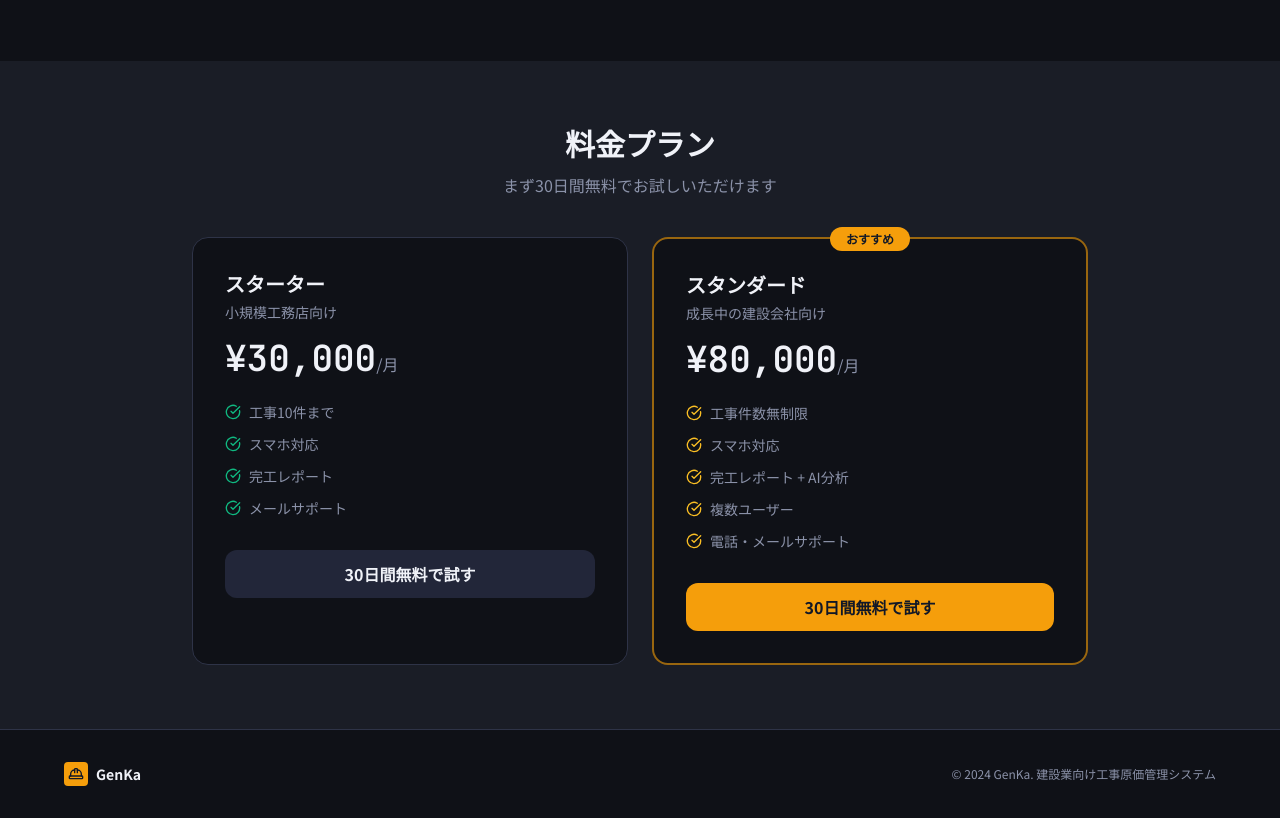
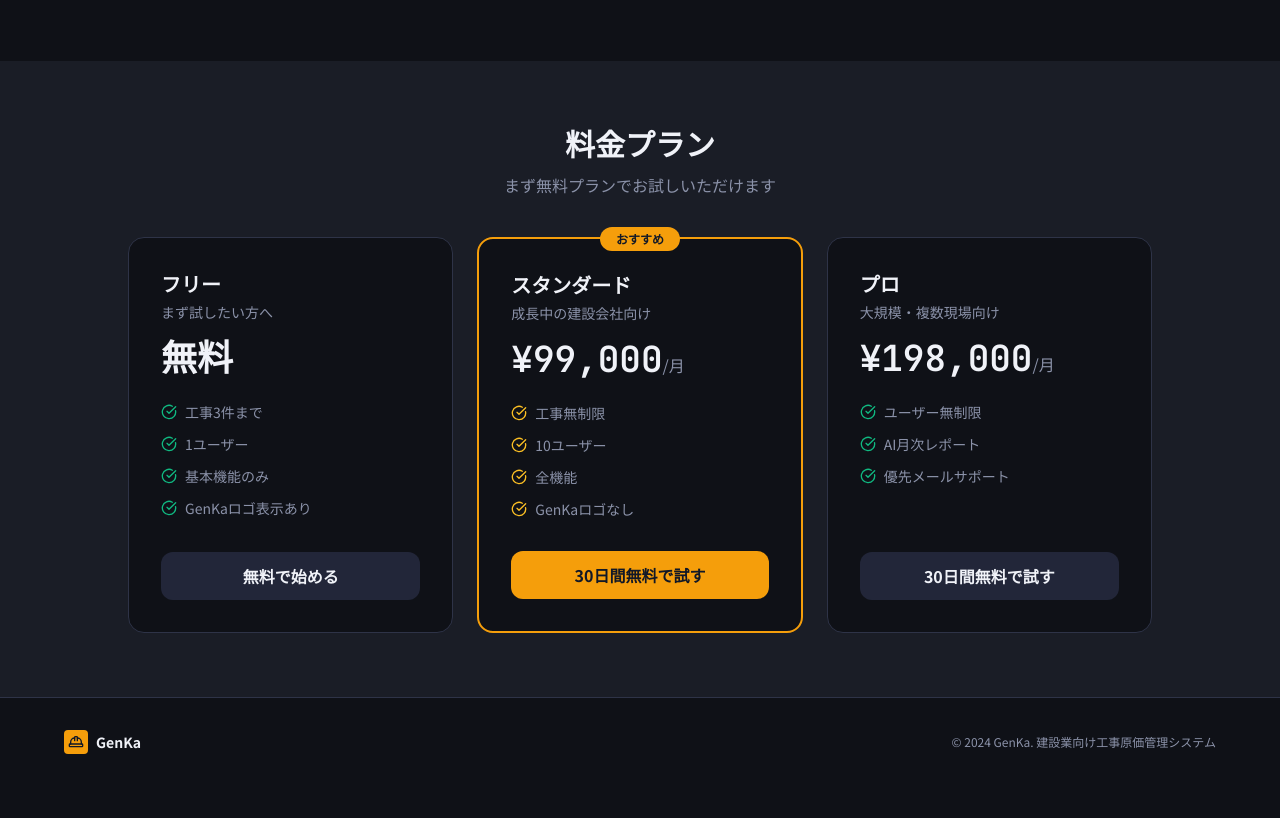
Before and after one commit to zero-zero-youtube/genka, a Next.js app: page / in a window 1280 px wide. Shown: the part 1420-2238 px from the top of the page. After the commit the page ends 2206 px from the top, so only its background shows below. Built offline with nearby package versions, Linux system fonts and the light colour scheme.

Commit message:
update pricing plans

```diff
--- a/src/app/page.tsx
+++ b/src/app/page.tsx
@@ -156,20 +156,19 @@ export default function LandingPage() {
 
       {/* 料金 */}
       <section className="px-6 py-16 bg-[#1A1D26]">
-        <div className="max-w-4xl mx-auto">
+        <div className="max-w-5xl mx-auto">
           <h2 className="text-2xl lg:text-3xl font-bold text-center mb-3">料金プラン</h2>
-          <p className="text-[#8B92A9] text-center mb-10">まず30日間無料でお試しいただけます</p>
-          <div className="grid md:grid-cols-2 gap-6">
-            {/* スターター */}
-            <div className="bg-[#0F1117] border border-[#2E3347] rounded-2xl p-8">
-              <h3 className="text-xl font-bold mb-1">スターター</h3>
-              <p className="text-[#8B92A9] text-sm mb-4">小規模工務店向け</p>
+          <p className="text-[#8B92A9] text-center mb-10">まず無料プランでお試しいただけます</p>
+          <div className="grid md:grid-cols-3 gap-6">
+            {/* フリー */}
+            <div className="bg-[#0F1117] border border-[#2E3347] rounded-2xl p-8 flex flex-col">
+              <h3 className="text-xl font-bold mb-1">フリー</h3>
+              <p className="text-[#8B92A9] text-sm mb-4">まず試したい方へ</p>
               <div className="mb-6">
-                <span className="font-mono text-4xl font-bold text-[#F0F2F8]">¥30,000</span>
-                <span className="text-[#8B92A9]">/月</span>
+                <span className="font-mono text-4xl font-bold text-[#F0F2F8]">無料</span>
               </div>
-              <ul className="space-y-3 mb-8">
-                {['工事10件まで', 'スマホ対応', '完工レポート', 'メールサポート'].map((f) => (
+              <ul className="space-y-3 mb-8 flex-1">
+                {['工事3件まで', '1ユーザー', '基本機能のみ', 'GenKaロゴ表示あり'].map((f) => (
                   <li key={f} className="flex items-center gap-2 text-sm">
                     <CheckCircle className="w-4 h-4 text-success flex-shrink-0" />
                     <span className="text-[#8B92A9]">{f}</span>
@@ -180,29 +179,23 @@ export default function LandingPage() {
                 href="/login"
                 className="block text-center bg-[#222639] hover:bg-[#2E3347] text-[#F0F2F8] font-bold py-3 rounded-xl transition-colors"
               >
-                30日間無料で試す
+                無料で始める
               </Link>
             </div>
 
             {/* スタンダード */}
-            <div className="bg-[#0F1117] border-2 border-amber-500/60 rounded-2xl p-8 relative">
+            <div className="bg-[#0F1117] border-2 border-amber-500 rounded-2xl p-8 relative flex flex-col">
               <div className="absolute -top-3 left-1/2 -translate-x-1/2 bg-amber-500 text-gray-900 text-xs font-bold px-4 py-1 rounded-full">
                 おすすめ
               </div>
               <h3 className="text-xl font-bold mb-1">スタンダード</h3>
               <p className="text-[#8B92A9] text-sm mb-4">成長中の建設会社向け</p>
               <div className="mb-6">
-                <span className="font-mono text-4xl font-bold text-[#F0F2F8]">¥80,000</span>
+                <span className="font-mono text-4xl font-bold text-[#F0F2F8]">¥99,000</span>
                 <span className="text-[#8B92A9]">/月</span>
               </div>
-              <ul className="space-y-3 mb-8">
-                {[
-                  '工事件数無制限',
-                  'スマホ対応',
-                  '完工レポート + AI分析',
-                  '複数ユーザー',
-                  '電話・メールサポート',
-                ].map((f) => (
+              <ul className="space-y-3 mb-8 flex-1">
+                {['工事無制限', '10ユーザー', '全機能', 'GenKaロゴなし'].map((f) => (
                   <li key={f} className="flex items-center gap-2 text-sm">
                     <CheckCircle className="w-4 h-4 text-amber-400 flex-shrink-0" />
                     <span className="text-[#8B92A9]">{f}</span>
@@ -212,6 +205,30 @@ export default function LandingPage() {
               <Link
                 href="/login"
                 className="block text-center bg-amber-500 hover:bg-amber-400 text-gray-900 font-bold py-3 rounded-xl transition-colors"
+              >
+                30日間無料で試す
+              </Link>
+            </div>
+
+            {/* プロ */}
+            <div className="bg-[#0F1117] border border-[#2E3347] rounded-2xl p-8 flex flex-col">
+              <h3 className="text-xl font-bold mb-1">プロ</h3>
+              <p className="text-[#8B92A9] text-sm mb-4">大規模・複数現場向け</p>
+              <div className="mb-6">
+                <span className="font-mono text-4xl font-bold text-[#F0F2F8]">¥198,000</span>
+                <span className="text-[#8B92A9]">/月</span>
+              </div>
+              <ul className="space-y-3 mb-8 flex-1">
+                {['ユーザー無制限', 'AI月次レポート', '優先メールサポート'].map((f) => (
+                  <li key={f} className="flex items-center gap-2 text-sm">
+                    <CheckCircle className="w-4 h-4 text-success flex-shrink-0" />
+                    <span className="text-[#8B92A9]">{f}</span>
+                  </li>
+                ))}
+              </ul>
+              <Link
+                href="/login"
+                className="block text-center bg-[#222639] hover:bg-[#2E3347] text-[#F0F2F8] font-bold py-3 rounded-xl transition-colors"
               >
                 30日間無料で試す
               </Link>
```
